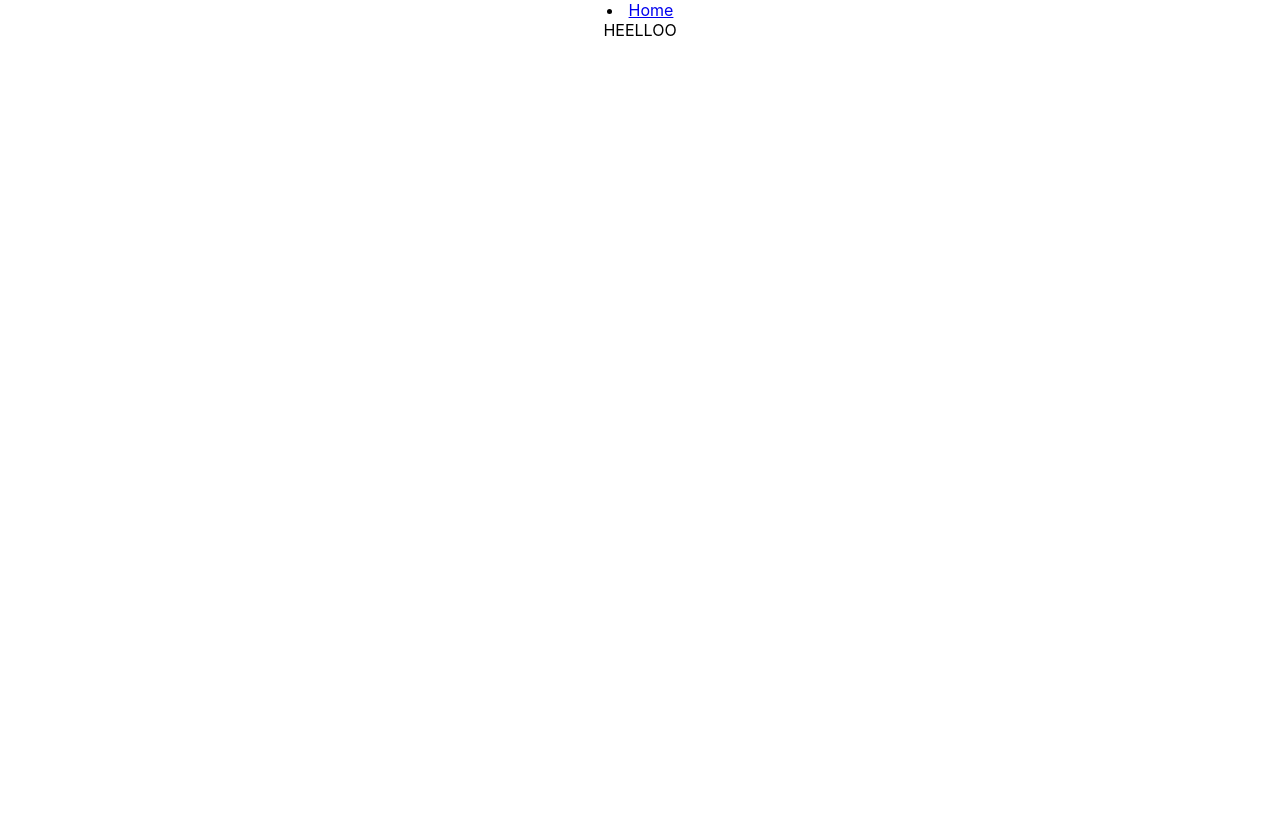
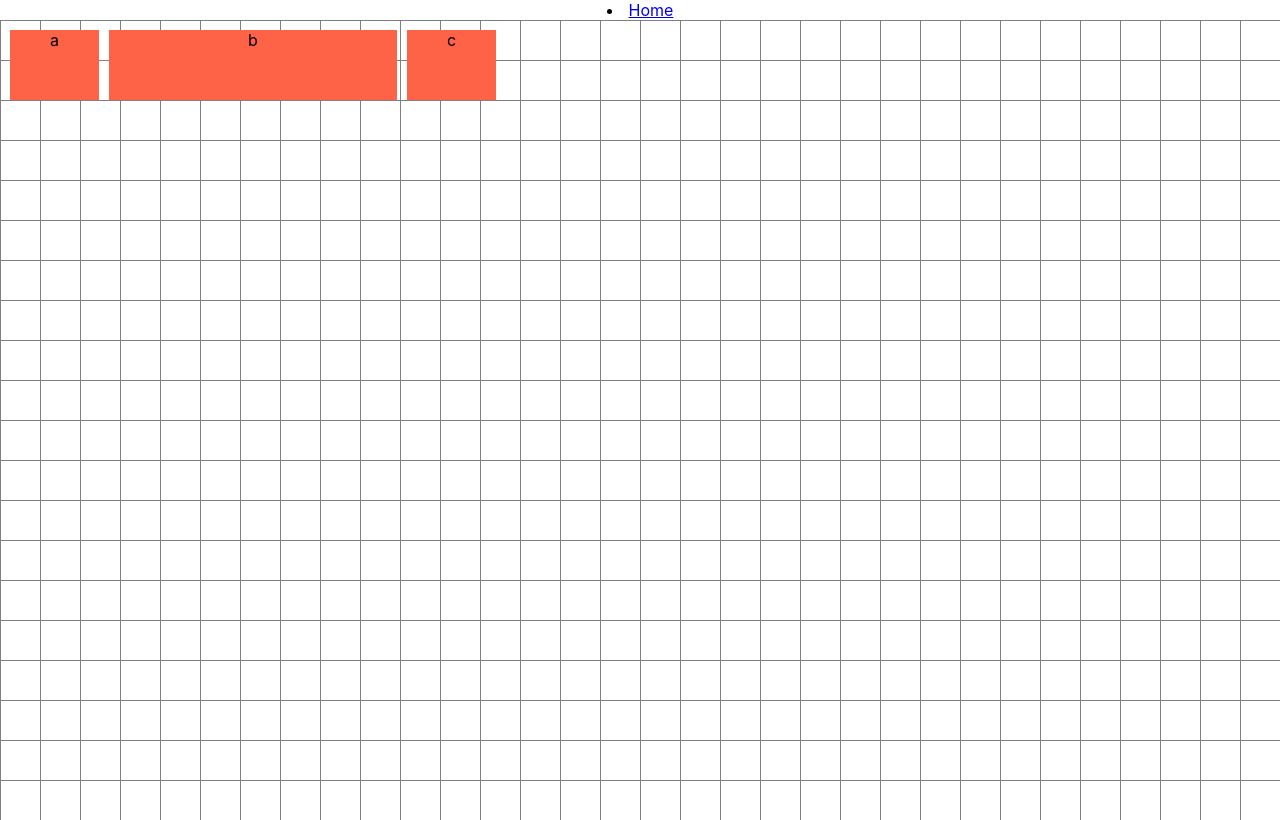
Before and after one commit to bHarlum/ttrpg-client, a React (Create React App) app: page / in a window 1280 px wide. Built offline with nearby package versions, Linux system fonts and the light colour scheme.

Commit message:
basic test layout for grid

```diff
--- a/package.json
+++ b/package.json
@@ -10,7 +10,9 @@
     "@types/node": "^12.0.0",
     "@types/react": "^16.9.0",
     "@types/react-dom": "^16.9.0",
+    "@types/react-grid-layout": "^0.17.2",
     "@types/react-router-dom": "^5.1.5",
+    "@types/styled-components": "^5.1.2",
     "react": "^16.13.1",
     "react-dom": "^16.13.1",
     "react-grid-layout": "^1.0.0",
--- a/src/pages/home.tsx
+++ b/src/pages/home.tsx
@@ -1,10 +1,33 @@
 import React from "react";
+import GridLayout from 'react-grid-layout';
+import styled from "styled-components"
 
 export default function HomePage() {
 
+  const layout = [
+    {i: 'a', x: 0, y: 0, w: 1, h: 2, static: true},
+    {i: 'b', x: 1, y: 0, w: 3, h: 2, minW: 2, maxW: 4},
+    {i: 'c', x: 4, y: 0, w: 1, h: 2}
+  ];
   return (
-    <div>
-      HEELLOO
-    </div>
+    <StyledGridContainer>
+      <GridLayout className="layout" layout={layout} cols={12} rowHeight={30} width={1200}>
+        <TestContainer key="a">a</TestContainer>
+        <TestContainer key="b">b</TestContainer>
+        <TestContainer key="c">c</TestContainer>
+      </GridLayout>
+    </StyledGridContainer>
   )
 }
+
+const TestContainer = styled.div`
+  background-color: tomato;
+`;
+
+const StyledGridContainer = styled.div`
+height: 100vh;
+background-size: 40px 40px;
+  background-image:
+    linear-gradient(to right, grey 1px, transparent 1px),
+    linear-gradient(to bottom, grey 1px, transparent 1px);
+`;
```
Also changed, not shown: src/logo.svg (deleted), 1 other file (tests, documents, lock files or other folders).
